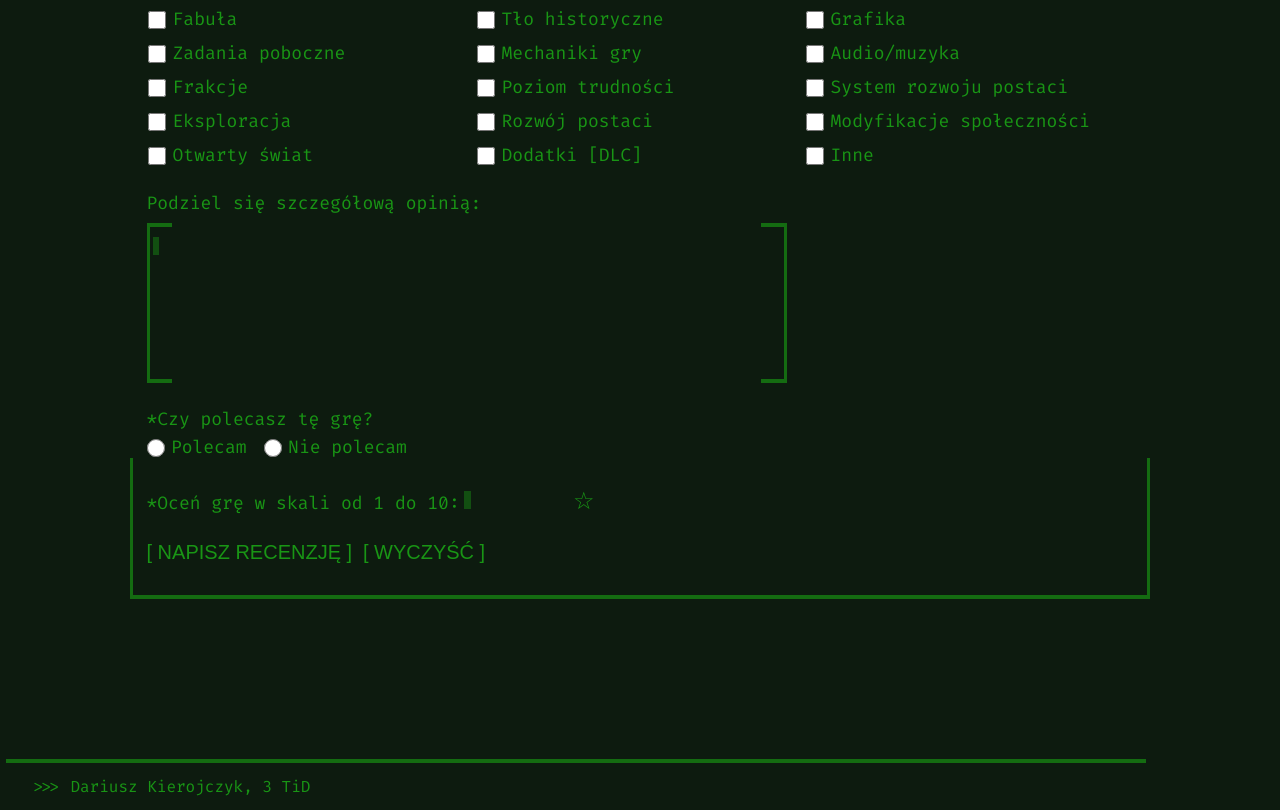
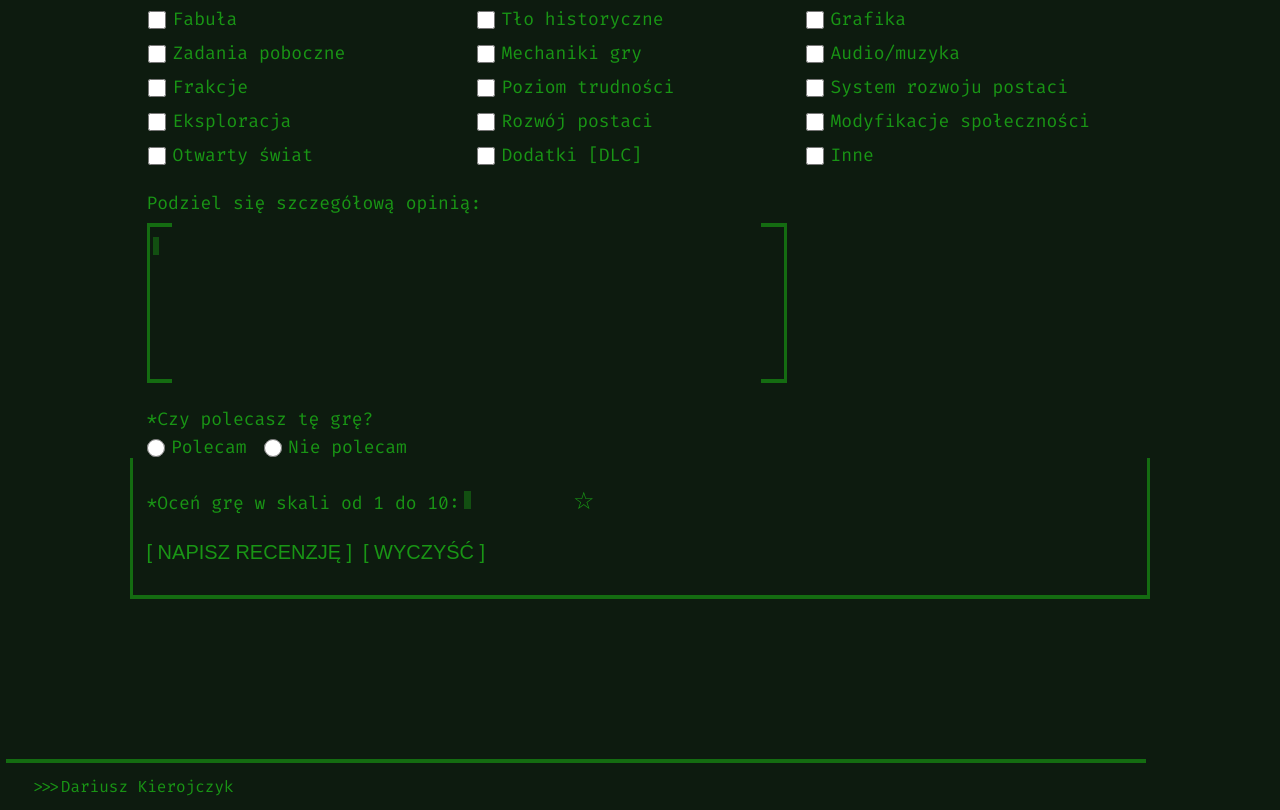
Before and after one commit to xMekko/projekt-fallout, a plain HTML site: page fo3.html in a window 1280 px wide. Shown: the part 3523-4333 px from the top of the page. Drawn offline with Linux system fonts and the light colour scheme.

Commit message:
Update fo3.html

```diff
--- a/fo3.html
+++ b/fo3.html
@@ -139,7 +139,7 @@
 		</main>
 		<footer>
 			<!-- Ukryta podstrona ze źródłami - znajdują się tam wszystkie wykorzystane przeze mnie linki oraz notatki, które sporządzałem sobie podczas pracy -->
-			<h2><a href="zrodla.html">>>> Dariusz Kierojczyk, 3 TiD</a></h2>
+			<h2><a href="zrodla.html">>>>Dariusz Kierojczyk</a></h2>
 		</footer>
 		<!-- Obrazek znaleziony w Internecie - usunąłem tło oraz przekształciłem go na "konturową" wersję >>> Przekierowanie do góry w postaci graficznej-->
 		<a href="#container"><img id="up" src="grafiki/Vault-boy.png" alt="Vault Boy - powrót na górę strony"></a>
```
